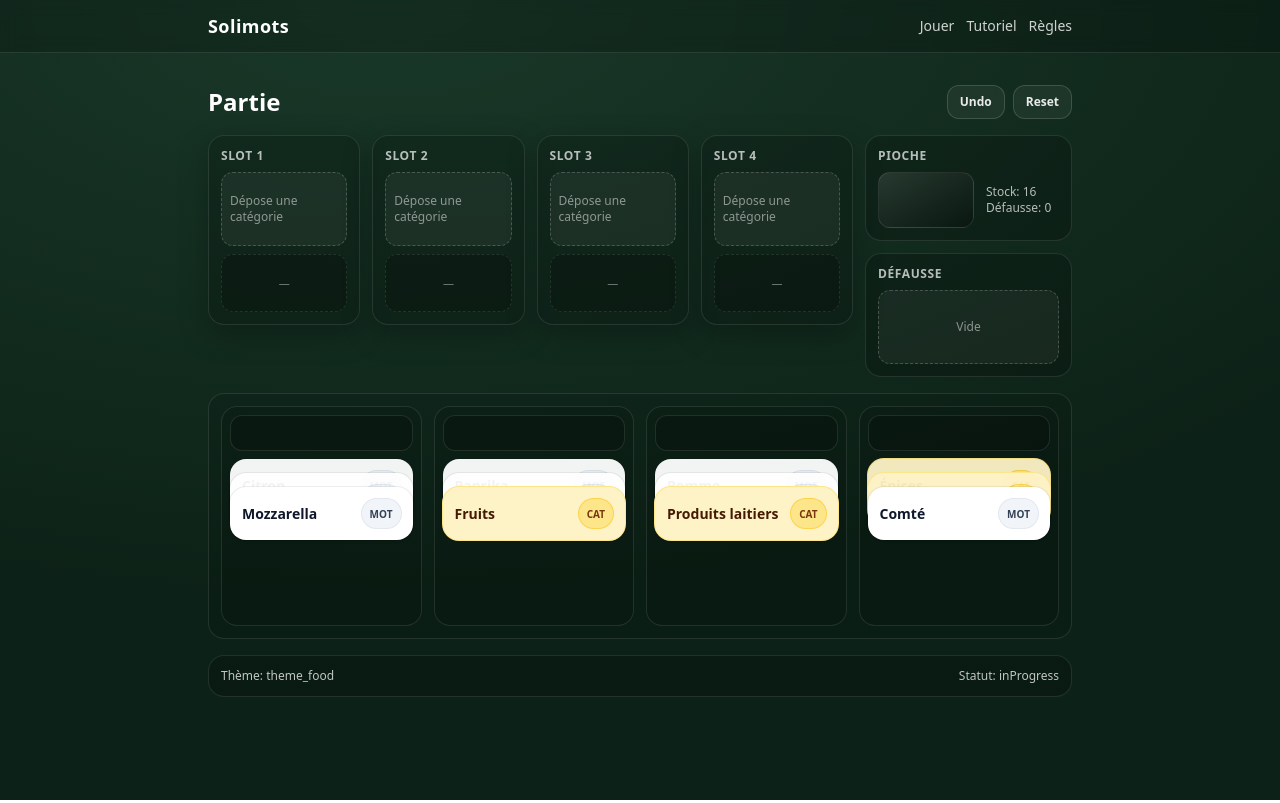
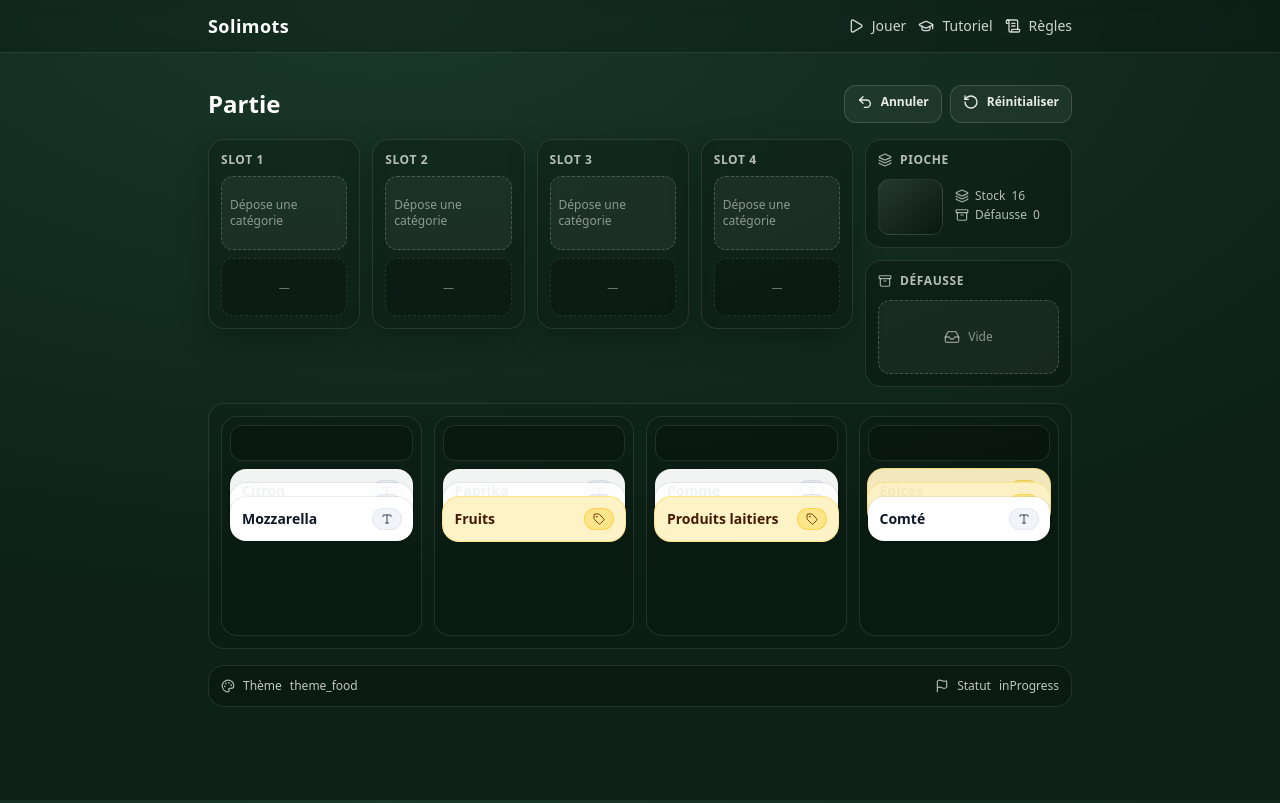
Before and after one commit to ThomasBerthaud/solimots, a React (Vite) app: page /game in a window 1280 px wide. Built offline with nearby package versions, Linux system fonts and the light colour scheme.

Commit message:
add icons

```diff
--- a/package.json
+++ b/package.json
@@ -14,6 +14,7 @@
   },
   "dependencies": {
     "framer-motion": "^12.23.26",
+    "lucide-react": "^0.561.0",
     "react": "^19.2.0",
     "react-dom": "^19.2.0",
     "react-router-dom": "^7.10.1",
--- a/src/App.tsx
+++ b/src/App.tsx
@@ -1,5 +1,7 @@
 import { motion } from 'framer-motion'
+import { GraduationCap, Play, ScrollText } from 'lucide-react'
 import { Link, Outlet, useLocation } from 'react-router-dom'
+import { IconLabel } from './components/ui/IconLabel'
 
 function App() {
   const location = useLocation()
@@ -12,14 +14,19 @@ function App() {
             Solimots
           </Link>
           <nav className="flex items-center gap-3 text-sm text-white/80">
-            <Link className="hover:text-white" to="/game">
-              Jouer
+            <Link className="inline-flex items-center hover:text-white" to="/game" aria-label="Jouer" title="Jouer">
+              <IconLabel icon={Play} label="Jouer" />
             </Link>
-            <Link className="hover:text-white" to="/tutorial">
-              Tutoriel
+            <Link
+              className="inline-flex items-center hover:text-white"
+              to="/tutorial"
+              aria-label="Tutoriel"
+              title="Tutoriel"
+            >
+              <IconLabel icon={GraduationCap} label="Tutoriel" />
             </Link>
-            <Link className="hover:text-white" to="/how-to">
-              Règles
+            <Link className="inline-flex items-center hover:text-white" to="/how-to" aria-label="Règles" title="Règles">
+              <IconLabel icon={ScrollText} label="Règles" />
             </Link>
           </nav>
         </div>
--- a/src/components/cards/CardView.tsx
+++ b/src/components/cards/CardView.tsx
@@ -1,5 +1,6 @@
 import type { Point } from 'framer-motion'
 import { motion } from 'framer-motion'
+import { Tag, Type } from 'lucide-react'
 import { useRef } from 'react'
 import type { Card } from '../../game/types'
 
@@ -30,6 +31,8 @@ function getClientPoint(event: MouseEvent | TouchEvent | PointerEvent, fallback:
 export function CardView({ card, draggable = false, onDrop, feedback, feedbackKey, className }: CardViewProps) {
   const ref = useRef<HTMLDivElement | null>(null)
   const isCategory = card.kind === 'category'
+  const KindIcon = isCategory ? Tag : Type
+  const kindLabel = isCategory ? 'Catégorie' : 'Mot'
   return (
     <motion.div
       ref={ref}
@@ -71,8 +74,10 @@ export function CardView({ card, draggable = false, onDrop, feedback, feedbackKe
             'shrink-0 rounded-full px-2 py-1 text-[10px] font-bold ring-1',
             isCategory ? 'bg-amber-200 text-amber-900 ring-amber-300' : 'bg-slate-100 text-slate-700 ring-slate-200',
           ].join(' ')}
+          aria-label={kindLabel}
+          title={kindLabel}
         >
-          <span className="align-middle">{isCategory ? 'CAT' : 'MOT'}</span>
+          <KindIcon aria-hidden="true" className="align-middle" size={12} />
         </span>
       </div>
     </motion.div>
--- /dev/null
+++ b/src/components/ui/IconLabel.tsx
@@ -0,0 +1,40 @@
+import type { LucideIcon } from 'lucide-react'
+
+type IconLabelProps = {
+  icon: LucideIcon
+  label: string
+  className?: string
+  iconClassName?: string
+  labelClassName?: string
+  iconSize?: number
+  /** Hide the visible label on mobile, keep it accessible for screen readers. */
+  hideLabelOnMobile?: boolean
+}
+
+function cx(...classes: Array<string | undefined | false | null>) {
+  return classes.filter(Boolean).join(' ')
+}
+
+export function IconLabel({
+  icon: Icon,
+  label,
+  className,
+  iconClassName,
+  labelClassName,
+  iconSize = 16,
+  hideLabelOnMobile = true,
+}: IconLabelProps) {
+  return (
+    <span className={cx('inline-flex items-center gap-2', className)}>
+      <Icon aria-hidden="true" className={cx('shrink-0', iconClassName)} size={iconSize} />
+      {hideLabelOnMobile ? (
+        <>
+          <span className={cx('hidden sm:inline', labelClassName)}>{label}</span>
+          <span className="sr-only sm:hidden">{label}</span>
+        </>
+      ) : (
+        <span className={labelClassName}>{label}</span>
+      )}
+    </span>
+  )
+}
--- a/src/routes/Game.tsx
+++ b/src/routes/Game.tsx
@@ -1,8 +1,10 @@
 import { motion } from 'framer-motion'
+import { Archive, Flag, Inbox, Layers, Palette, Play, RotateCcw, Trophy, Undo2 } from 'lucide-react'
 import { useEffect } from 'react'
 import { Tableau } from '../components/board/Tableau'
 import { CardView } from '../components/cards/CardView'
 import { Foundations } from '../components/foundations/Foundations'
+import { IconLabel } from '../components/ui/IconLabel'
 import { useGameStore } from '../store/gameStore'
 
 export function Game() {
@@ -21,6 +23,8 @@ export function Game() {
   }, [level, newGame])
 
   if (!level) return null
+
+  const StatusIcon = status === 'won' ? Trophy : Flag
 
   const resolveDropTarget = (point: { x: number; y: number }, ignoreEl?: HTMLElement | null) => {
     // The dragged card can “block” hit-testing on some browsers. Temporarily
@@ -71,14 +75,18 @@ export function Game() {
           <button
             onClick={undo}
             className="rounded-xl border border-white/15 bg-white/5 px-3 py-2 text-xs font-semibold text-white/90 hover:bg-white/10 active:bg-white/15"
+            aria-label="Annuler"
+            title="Annuler"
           >
-            Undo
+            <IconLabel icon={Undo2} label="Annuler" />
           </button>
           <button
             onClick={resetLevel}
             className="rounded-xl border border-white/15 bg-white/5 px-3 py-2 text-xs font-semibold text-white/90 hover:bg-white/10 active:bg-white/15"
+            aria-label="Réinitialiser"
+            title="Réinitialiser"
           >
-            Reset
+            <IconLabel icon={RotateCcw} label="Réinitialiser" />
           </button>
         </div>
       </div>
@@ -100,19 +108,41 @@ export function Game() {
             <button
               onClick={draw}
               className="rounded-2xl border border-white/10 bg-black/20 p-3 text-left hover:bg-black/30 active:bg-black/40"
+              aria-label="Pioche"
+              title="Pioche"
             >
-              <p className="text-xs font-semibold uppercase tracking-wider text-white/70">Pioche</p>
+              <p className="text-xs font-semibold uppercase tracking-wider text-white/70">
+                <span className="inline-flex items-center gap-2">
+                  <Layers aria-hidden="true" className="shrink-0 opacity-90" size={14} />
+                  <span>Pioche</span>
+                </span>
+              </p>
               <div className="mt-2 flex items-center gap-3">
                 <div className="h-14 w-24 rounded-xl border border-white/10 bg-gradient-to-br from-white/10 to-black/30" />
                 <div className="text-xs text-white/70">
-                  <div>Stock: {level.stock.length}</div>
-                  <div>Défausse: {level.waste.length}</div>
+                  <div className="inline-flex items-center gap-1.5" aria-label={`Stock: ${level.stock.length}`}>
+                    <Layers aria-hidden="true" className="shrink-0 opacity-90" size={14} />
+                    <span className="hidden sm:inline">Stock</span>
+                    <span className="sr-only sm:hidden">Stock</span>
+                    <span className="tabular-nums">{level.stock.length}</span>
+                  </div>
+                  <div className="inline-flex items-center gap-1.5" aria-label={`Défausse: ${level.waste.length}`}>
+                    <Archive aria-hidden="true" className="shrink-0 opacity-90" size={14} />
+                    <span className="hidden sm:inline">Défausse</span>
+                    <span className="sr-only sm:hidden">Défausse</span>
+                    <span className="tabular-nums">{level.waste.length}</span>
+                  </div>
                 </div>
               </div>
             </button>
 
             <div className="rounded-2xl border border-white/10 bg-black/20 p-3">
-              <p className="text-xs font-semibold uppercase tracking-wider text-white/70">Défausse</p>
+              <p className="text-xs font-semibold uppercase tracking-wider text-white/70">
+                <span className="inline-flex items-center gap-2">
+                  <Archive aria-hidden="true" className="shrink-0 opacity-90" size={14} />
+                  <span>Défausse</span>
+                </span>
+              </p>
               <div className="mt-2 min-h-14 rounded-xl border border-dashed border-white/20 bg-white/5 p-2">
                 {level.waste.length ? (
                   <CardView
@@ -123,7 +153,9 @@ export function Game() {
                     feedbackKey={lastError?.cardId === level.waste[level.waste.length - 1] ? lastError.at : undefined}
                   />
                 ) : (
-                  <div className="flex h-14 items-center justify-center text-xs text-white/50">Vide</div>
+                  <div className="flex h-14 items-center justify-center text-xs text-white/50" aria-label="Vide">
+                    <IconLabel icon={Inbox} label="Vide" />
+                  </div>
                 )}
               </div>
             </div>
@@ -135,8 +167,21 @@ export function Game() {
       <Tableau level={level} onDropCard={onDropCard} errorCardId={lastError?.cardId} errorAt={lastError?.at} />
 
       <div className="flex items-center justify-between rounded-2xl border border-white/10 bg-black/20 p-3 text-xs text-white/75">
-        <span>Thème: {level.themeId}</span>
-        <span className={status === 'won' ? 'text-amber-300' : ''}>Statut: {status}</span>
+        <span className="inline-flex items-center gap-2" aria-label={`Thème: ${level.themeId}`}>
+          <Palette aria-hidden="true" className="shrink-0 opacity-90" size={14} />
+          <span className="hidden sm:inline">Thème</span>
+          <span className="sr-only sm:hidden">Thème</span>
+          <span className="tabular-nums">{level.themeId}</span>
+        </span>
+        <span
+          className={['inline-flex items-center gap-2', status === 'won' ? 'text-amber-300' : ''].join(' ')}
+          aria-label={`Statut: ${status}`}
+        >
+          <StatusIcon aria-hidden="true" className="shrink-0 opacity-90" size={14} />
+          <span className="hidden sm:inline">Statut</span>
+          <span className="sr-only sm:hidden">Statut</span>
+          <span className="tabular-nums">{status}</span>
+        </span>
       </div>
 
       {lastError ? (
@@ -167,11 +212,16 @@ export function Game() {
             <h2 className="mt-1 text-2xl font-semibold">Bravo !</h2>
             <p className="mt-2 text-sm text-white/75">Toutes les cartes sont rangées.</p>
             <div className="mt-5 flex flex-col gap-3">
-              <button onClick={() => newGame()} className="btn-primary">
-                Rejouer
+              <button onClick={() => newGame()} className="btn-primary" aria-label="Rejouer" title="Rejouer">
+                <IconLabel icon={Play} label="Rejouer" />
               </button>
-              <button onClick={resetLevel} className="btn-ghost">
-                Refaire ce niveau
+              <button
+                onClick={resetLevel}
+                className="btn-ghost"
+                aria-label="Refaire ce niveau"
+                title="Refaire ce niveau"
+              >
+                <IconLabel icon={RotateCcw} label="Refaire ce niveau" />
               </button>
             </div>
           </motion.div>
--- a/src/routes/Tutorial.tsx
+++ b/src/routes/Tutorial.tsx
@@ -1,6 +1,8 @@
 import { AnimatePresence, motion } from 'framer-motion'
+import { ChevronLeft, ChevronRight, Play, X } from 'lucide-react'
 import { useMemo, useState } from 'react'
 import { Link, useNavigate } from 'react-router-dom'
+import { IconLabel } from '../components/ui/IconLabel'
 
 type Step = {
   title: string
@@ -31,7 +33,7 @@ export function Tutorial() {
       {
         title: '4) Gagne le niveau',
         body: 'Quand les 24 cartes sont rangées dans les catégories, c’est gagné.',
-        hint: 'Tu peux utiliser Undo et Reset si besoin.',
+        hint: 'Tu peux utiliser Annuler et Réinitialiser si besoin.',
       },
     ],
     [],
@@ -44,8 +46,8 @@ export function Tutorial() {
     <div className="space-y-4">
       <div className="flex items-center justify-between gap-3">
         <h1 className="text-xl font-semibold md:text-2xl">Tutoriel</h1>
-        <button onClick={() => navigate(-1)} className="btn-ghost px-3 py-2 text-xs">
-          Fermer
+        <button onClick={() => navigate(-1)} className="btn-ghost px-3 py-2 text-xs" aria-label="Fermer" title="Fermer">
+          <IconLabel icon={X} label="Fermer" />
         </button>
       </div>
 
@@ -58,10 +60,7 @@ export function Tutorial() {
             {steps.map((_, i) => (
               <div
                 key={i}
-                className={[
-                  'h-1.5 w-6 rounded-full',
-                  i <= idx ? 'bg-amber-300' : 'bg-white/15',
-                ].join(' ')}
+                className={['h-1.5 w-6 rounded-full', i <= idx ? 'bg-amber-300' : 'bg-white/15'].join(' ')}
               />
             ))}
           </div>
@@ -87,17 +86,24 @@ export function Tutorial() {
             onClick={() => setIdx((v) => Math.max(0, v - 1))}
             disabled={idx === 0}
             className="btn-ghost w-28 px-3 py-2 text-sm disabled:opacity-40"
+            aria-label="Précédent"
+            title="Précédent"
           >
-            Précédent
+            <IconLabel icon={ChevronLeft} label="Précédent" />
           </button>
 
           {idx < steps.length - 1 ? (
-            <button onClick={() => setIdx((v) => Math.min(steps.length - 1, v + 1))} className="btn-primary w-28">
-              Suivant
+            <button
+              onClick={() => setIdx((v) => Math.min(steps.length - 1, v + 1))}
+              className="btn-primary w-28"
+              aria-label="Suivant"
+              title="Suivant"
+            >
+              <IconLabel icon={ChevronRight} label="Suivant" />
             </button>
           ) : (
-            <Link to="/game" className="btn-primary w-28">
-              Jouer
+            <Link to="/game" className="btn-primary w-28" aria-label="Jouer" title="Jouer">
+              <IconLabel icon={Play} label="Jouer" />
             </Link>
           )}
         </div>
--- a/src/store/gameStore.ts
+++ b/src/store/gameStore.ts
@@ -149,6 +149,8 @@ export const useGameStore = create<GameStore>((set, get) => ({
   },
 
   finalizeSlotCompletion: (slotIndex, _completedAt) => {
+    // Kept for potential future use (timing / analytics); referenced to satisfy linting.
+    void _completedAt
     const { level, status } = get()
     if (!level || status !== 'inProgress') return
 
```
Also changed, not shown: src/routes/Home.tsx (+19 -5 lines), src/routes/NotFound.tsx (+9 -2 lines), 2 other files (tests, documents, lock files or other folders).
